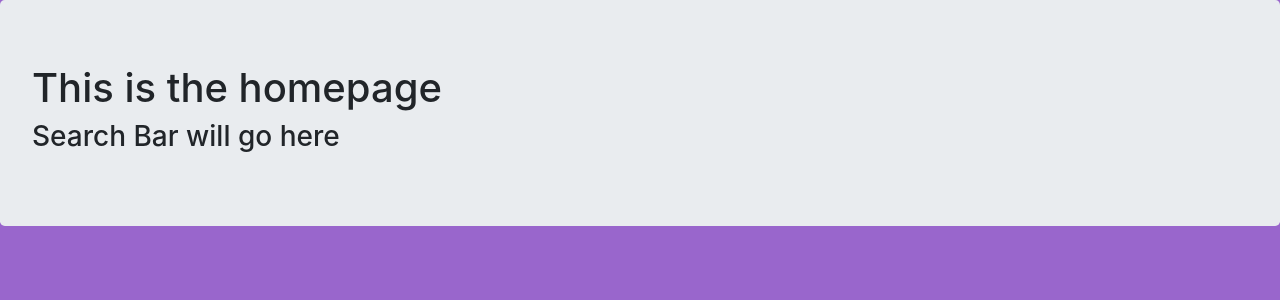
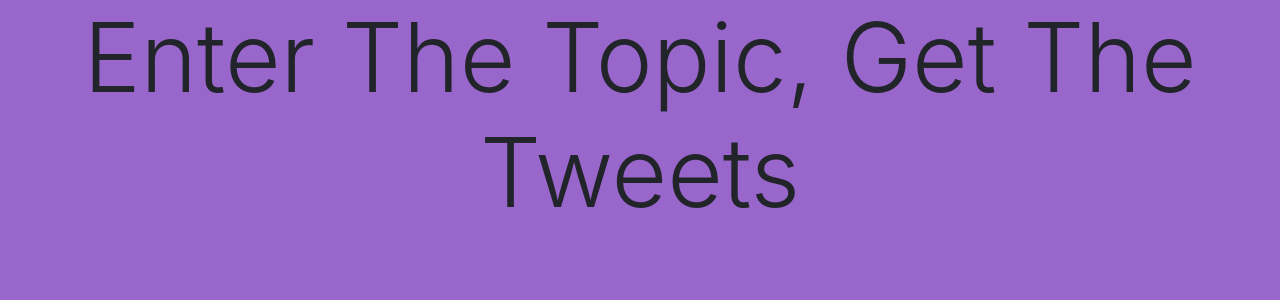
Before and after one commit to hmtj99/MSTC-WoC-Tweetify, a Django app: page / in a window 1280 px wide. Shown: the part 56-356 px from the top of the page. Run offline with Django 3.2, Linux system fonts and the light colour scheme; some libraries are stand-ins or nearby versions.

Commit message:
Revised Text On Homepage
Added Alignments and Bootstrap Heading Settings

```diff
--- a/tweetify/templates/search_app/base.html
+++ b/tweetify/templates/search_app/base.html
@@ -10,7 +10,7 @@
   </head>
   <body>
     <nav class="navbar navbar-dark bg-dark">
-      <a class="navbar-brand" href="{url "search_app:index"}">Tweetify</a>
+      <a class="navbar-brand" href="{% url "search_app:index" %}">Tweetify</a>
       <ul class="navbar-nav mr-auto">
         <li class="nav-item active">
           <a class="nav-link" href="#">About</a>
--- a/tweetify/templates/search_app/index.html
+++ b/tweetify/templates/search_app/index.html
@@ -1,8 +1,5 @@
 <!DOCTYPE html>
 {%extends "search_app/base.html"%}
 {% block body_block %}
-<div class="jumbotron">
-  <h1>This is the homepage</h1>
-  <h3>Search Bar will go here</h3>
-</div>
+  <h1 class="display-1 text-center">Enter The Topic, Get The Tweets</h1>
 {% endblock %}
```
Also changed, not shown: tweetify/search_app/forms.py (added).
